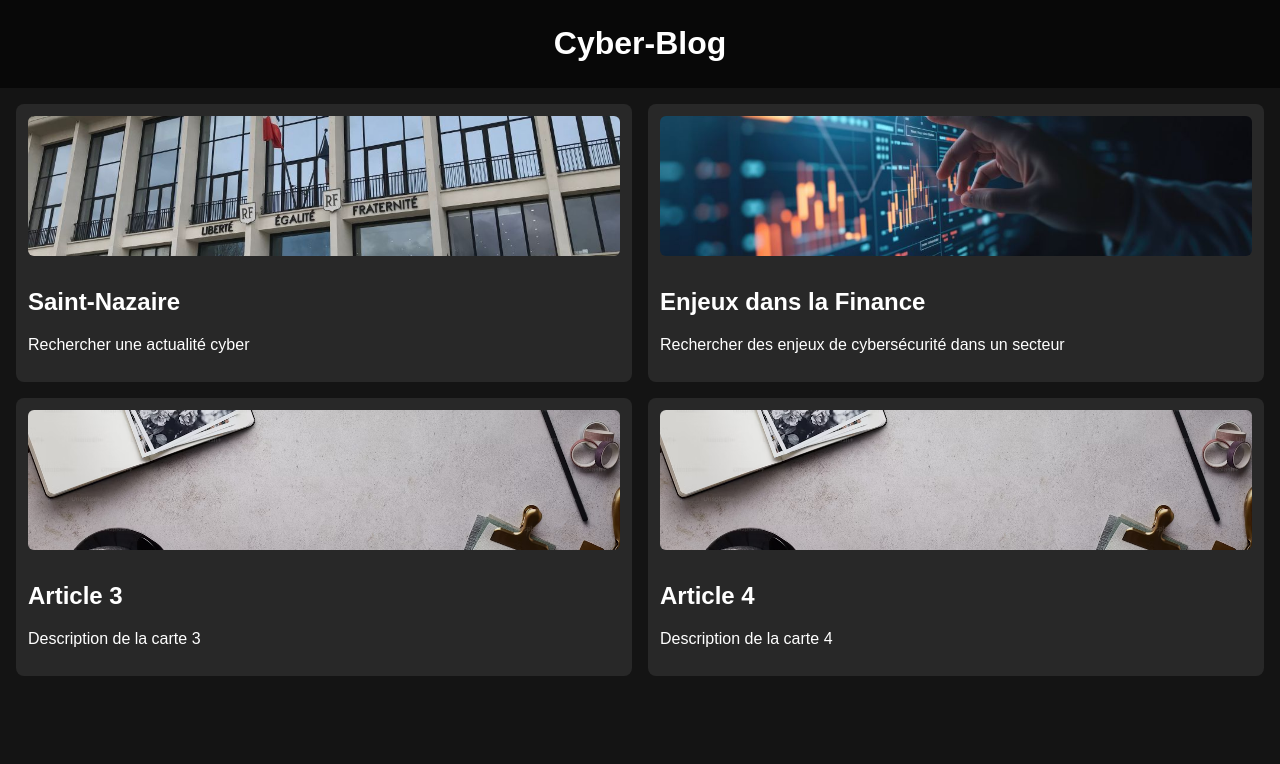
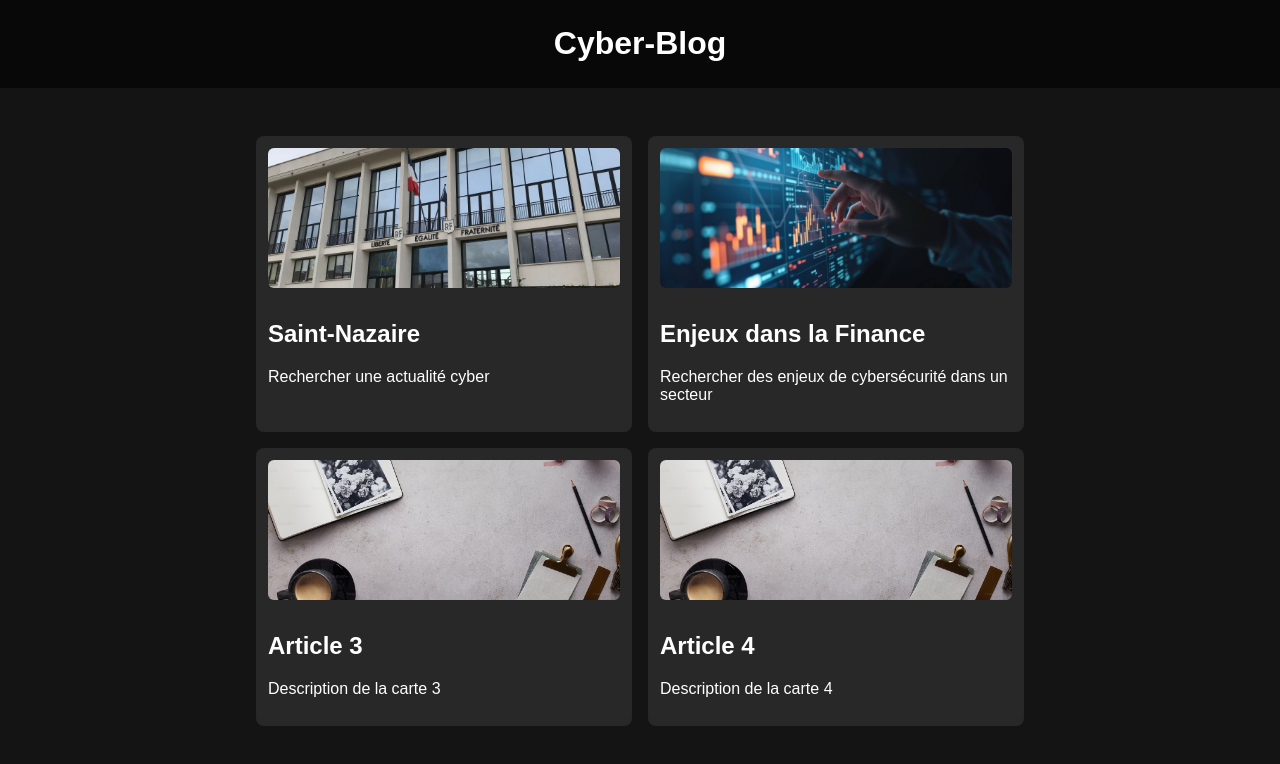
Before and after one commit to Arthur-Prudhomme/cyber-blog, a Vue app: page / in a window 1280 px wide. Shown: the top 764 px of the page. Built offline with nearby package versions, Linux system fonts and the light colour scheme.

Commit message:
style grid home

```diff
--- a/src/views/Detail.vue
+++ b/src/views/Detail.vue
@@ -74,7 +74,7 @@ Le volet judiciaire de l’attaque est suivi par la section cyber du parquet de
 },
   {
     id: '2',
-    content: `# Les enjeux dans la Finance\n\n<img src="/images/mindmap.png" width="100%"/>` },
+    content: `# Enjeux dans la Finance\n\n<a href="/images/mindmap.png"><img src="/images/mindmap.png" width="100%"/></a>` },
   { id: '3', content: 'Informations spécifiques à la page 3.' },
   { id: '4', content: 'Informations spécifiques à la page 4.' },
 ]
--- a/src/views/Home.vue
+++ b/src/views/Home.vue
@@ -49,6 +49,7 @@ html, body, #app {
 .cards-grid {
   display: grid;
   grid-template-columns: repeat(2, 1fr);
+  margin: 2em 15em 0 15em;
   gap: 16px;
 }
 </style>
```
